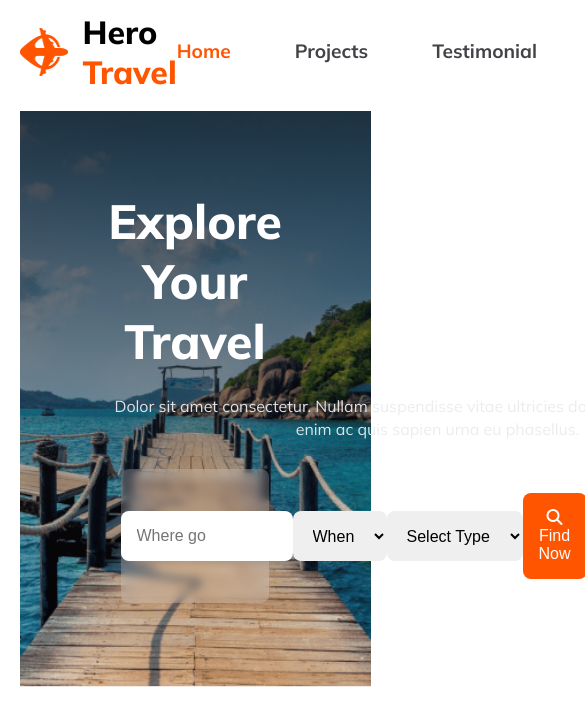
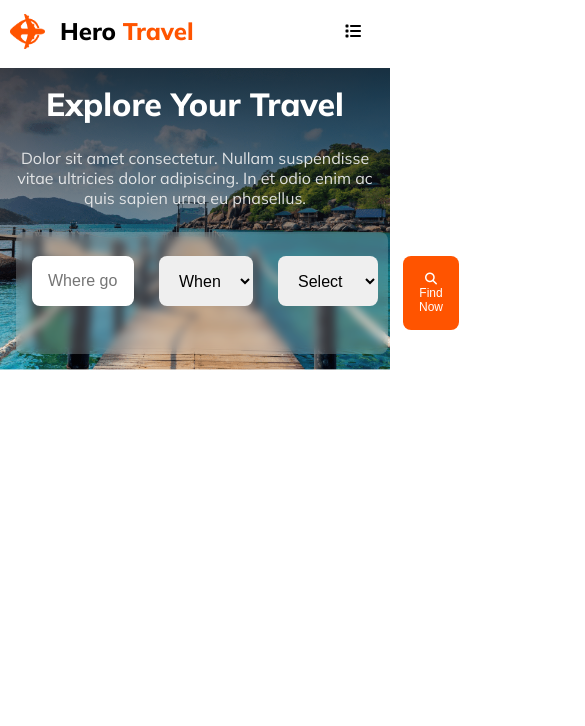
Before and after one commit to MeghlaB/My-Travel, a plain HTML site: page index.html in a window 390 px wide. Shown: the top 726 px of the page, 585 px wide, since content can reach past the window. Drawn offline with Linux system fonts and the light colour scheme; a web font is replaced by a local one.

Commit message:
header-section-responsive

```diff
--- /dev/null
+++ b/Styles/responsive.css
@@ -0,0 +1,57 @@
+/* Responsive */
+@media screen and (max-width:576px){
+    .navcontainer{
+        margin: 10px;
+        padding-top:1%;
+    }
+    .navoptions{
+        display: none;
+    }
+    .navmenu img{
+        width: 35px;
+        height: 35px;
+        margin-right: 15px;
+    }
+    .navmenu h3{
+        font-size: 1.5rem;
+        font-weight: 800;
+        line-height: normal;
+        letter-spacing: normal;
+    }
+    .humbar{
+        display: inline;
+    }
+    .containar{
+        width: 100%;
+    }
+    .Explore-travel{
+        padding: 1rem 1rem;
+    }
+    .Explore-travel h3 {
+        font-size: 2rem;
+    }
+    .Explore-travel p{
+        width: 100%;
+        line-height: normal;
+    }
+    .inputs{
+        width: 95%;
+        margin: 0 auto;
+        padding: 1.5rem 1rem;
+        gap: 25px;
+
+    }
+    input{
+        width: 70px;
+    }
+select{
+    width: 100px
+
+}
+.btn-primary{
+    width: 120px;
+    font-size: 12px;
+
+}
+
+}
--- a/Styles/style.css
+++ b/Styles/style.css
@@ -2,6 +2,7 @@
 
 body{
     font-family: "Mulish", sans-serif;
+    width: 100vw;
 
 }
 *{
@@ -35,7 +36,7 @@ body{
     margin-right: 15px;
 }
 .navmenu h3{
-     font-size: 2rem;
+    font-size: 2rem;
     font-weight: 800;
     line-height: normal;
     letter-spacing: normal;
@@ -51,6 +52,9 @@ body{
     line-height:23px;
     letter-spacing: normal;
 
+}
+.humbar{
+    display: none;
 }
 /* Banner */
 .containar{
@@ -91,22 +95,26 @@ body{
 
 }
 .inputs{
-    width: 78%;
+    width: 60%;
     margin: 2% auto;
-    padding: 1.5rem 0rem;
+    padding: 1.5rem 2rem;
     background-color: rgba(255,255,255,0.2);
     display: flex;
-    justify-content: space-evenly;
-    align-items: center;
-    text-align: center;
+    gap: 40px;
     border-radius: 8px;
     backdrop-filter: blur(4px);
 }
-input,
+input{
+
+    width: 120px;
+    height: 50px;
+    border: none;
+    padding: 0rem 1rem;
+    border-radius: 8px;
+    font-size: 1rem;
+}
 select{
-    display: flex;
-    justify-content: center;
-    align-items: center;
+
     width: 140px;
     height: 50px;
     border: none;
@@ -123,6 +131,9 @@ select{
     gap: 15px;
     font-size: 1rem;
     color: white;
+}
 
 
+.hide{
+    display: none;
 }
--- a/index.html
+++ b/index.html
@@ -4,7 +4,8 @@
     <meta charset="UTF-8">
     <meta name="viewport" content="width=device-width, initial-scale=1.0">
     <title>Travel_Website</title>
-    <link rel="stylesheet" href="Styles/style.css">
+    <link rel="stylesheet" href="./Styles/style.css">
+    <link rel="stylesheet" href="./Styles/responsive.css">
     <script src="https://kit.fontawesome.com/e88d8b919e.js" crossorigin="anonymous"></script>
 </head>
 <body>
@@ -24,28 +25,31 @@
                 <p class="darak02">Contact</p>
 
             </div>
+            <div class="humbar">
+                <i class="fa-solid fa-list"></i>
+            </div>
         </nav>
         <!-- bannaer -->
-         <section class="containar">
-                <div class="Explore-travel">
-                   <div class="travle-title">
+         <section class="containar ">
+            <div class="Explore-travel">
+                <div class="travle-title">
                     <h3>Explore Your Travel</h3>
                     <p>Dolor sit amet consectetur. Nullam suspendisse vitae ultricies dolor adipiscing. In et odio enim ac quis sapien urna eu phasellus.</p>
-                   </div>
-                   <div class="inputs">
+                </div>
+                <div class="inputs">
                     <input type="text" name="" id="" placeholder="Where go">
-                    <select name="" id="">
+                    <select  name="" id="">
                         <option value="">
                             When
                         </option>
                     </select>
-                    <select name="" id="">
+                    <select  name="" id="">
                         <option value="">Select Type</option>
                     </select>
                     <button class="btn-primary"><i class="fa-solid fa-magnifying-glass"></i>
                     Find Now</button>
-                    </div>
                 </div>
+            </div>
 
          </section>
     </header>
```
